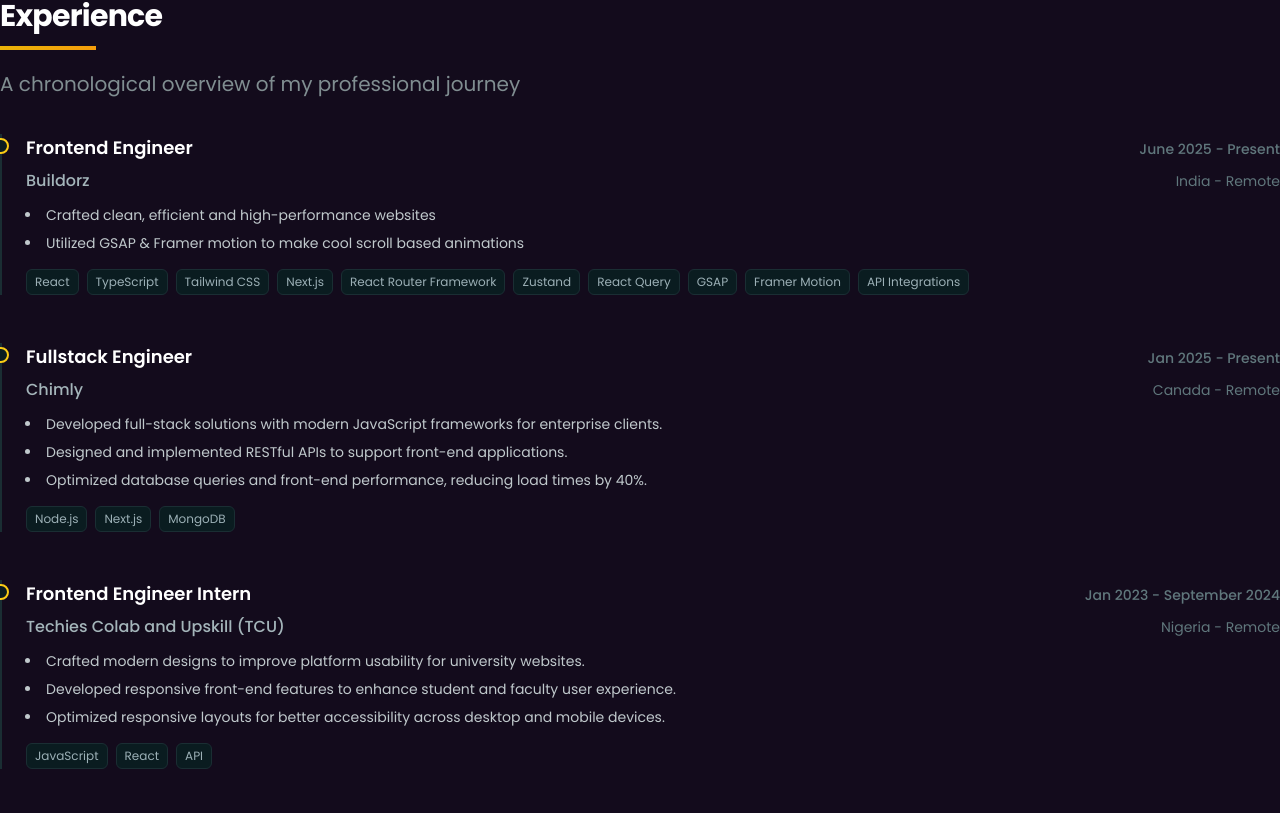
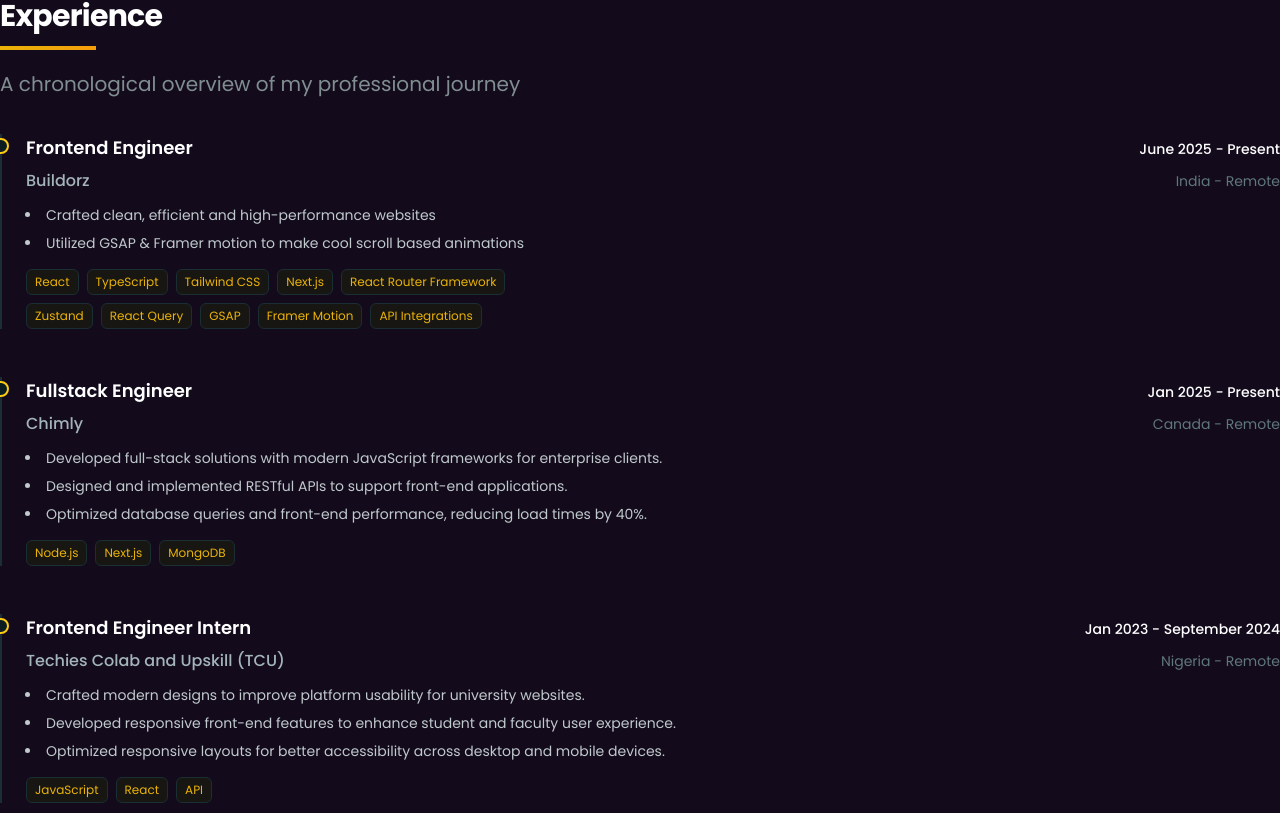
Before and after one commit to heyrapto/portfolio-, a React (Vite) app: page / in a window 1280 px wide. Shown: the part 3587-4400 px from the top of the page. Built offline with nearby package versions, Linux system fonts and the light colour scheme.

Commit message:
feat: consistent color and ui changes

```diff
--- a/src/sections/WorkExp.tsx
+++ b/src/sections/WorkExp.tsx
@@ -119,7 +119,7 @@ const WorkExp = () => {
 
               <div className="mb-2 flex flex-col md:flex-row md:items-baseline md:justify-between">
                 <h3 className="text-[18px] font-semibold">{job.expTitle}</h3>
-                <span className="text-sm text-[#60777c] font-medium">{job.period}</span>
+                <span className="text-sm text-white font-medium">{job.period}</span>
               </div>
 
               <div className="mb-3 flex flex-col md:flex-row md:items-baseline md:justify-between">
@@ -135,11 +135,11 @@ const WorkExp = () => {
                 ))}
               </ul>
 
-              <div className="flex flex-wrap gap-2 mt-3">
+              <div className="flex flex-wrap gap-2 mt-3 max-w-[500px]">
                 {job.technologies.map((tech) => (
                   <span
                     key={tech}
-                    className="bg-[#0a1c20] text-xs px-2 py-1 rounded-md text-[#9cb0b6] border border-[#1a2e33]"
+                    className="bg-[#1a1a10]/80 text-xs px-2 py-1 rounded-md text-yellow-500 border border-[#1a2e33]"
                   >
                     {tech}
                   </span>
```
